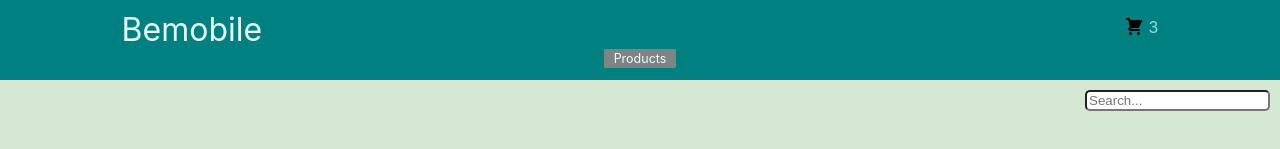
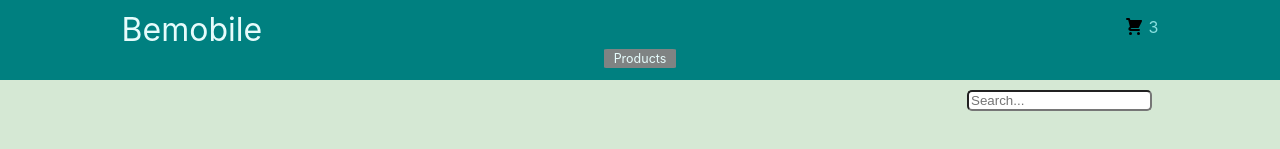
Before and after one commit to Adri-Antanon/bemobile-technical-test, a React (Create React App) app: page /products in a window 1280 px wide. Shown: the top 149 px of the page. Built offline with nearby package versions, Linux system fonts and the light colour scheme.

Commit message:
feat: input search works

```diff
--- a/src/components/product/ProductList.jsx
+++ b/src/components/product/ProductList.jsx
@@ -1,4 +1,4 @@
-import { useEffect, useRef, useState, useCallback } from 'react';
+import { useEffect, useRef, useState, useCallback, useMemo } from 'react';
 
 import products from '../../products.json';
 import LoadingSpinner from '../UI/LoadingSpinner';
@@ -15,6 +15,13 @@ const ProductList = () => {
   useEffect(() => {
     setProductList(products);
   }, []);
+
+  const filteredProducts = useMemo(() =>
+    products.filter((product) => {
+      const brandAndModel = `${product.brand}-${product.model}`;
+      return brandAndModel.toLowerCase().includes(search.toLowerCase());
+    }),
+  );
 
   const handleSearch = useCallback(() => {
     setSearch(searchInput.current.value);
@@ -42,7 +49,7 @@ const ProductList = () => {
         />
       </div>
       <section className={styles.productList}>
-        {productList.map((product) => (
+        {filteredProducts.map((product) => (
           <ProductListItem key={product.id} product={product} />
         ))}
       </section>
--- a/src/components/product/ProductList.module.css
+++ b/src/components/product/ProductList.module.css
@@ -16,10 +16,11 @@
 
 .search{
     display: flex;
-    justify-content: end;
+    justify-content: flex-end;
 }
 
 .search input{
     border-radius: 0.5rem;
     margin: 1rem;
+    margin-right: 10%;
 }
```
Also changed, not shown: .eslintrc.js.
